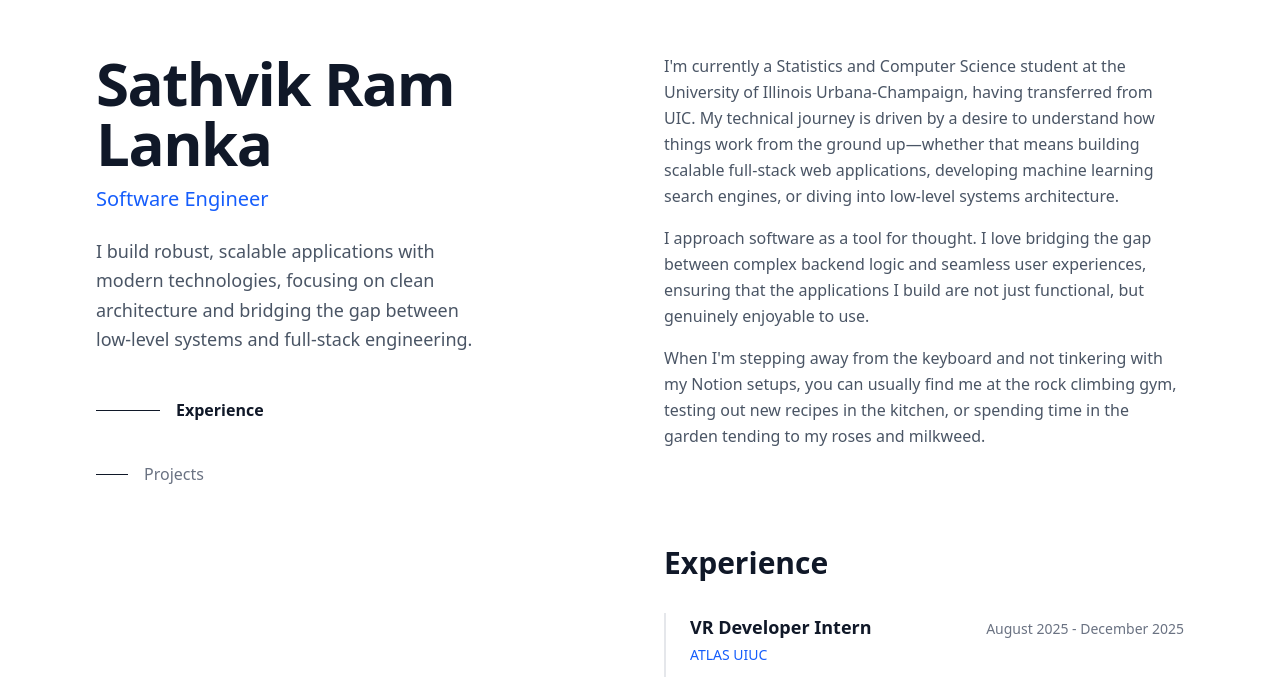
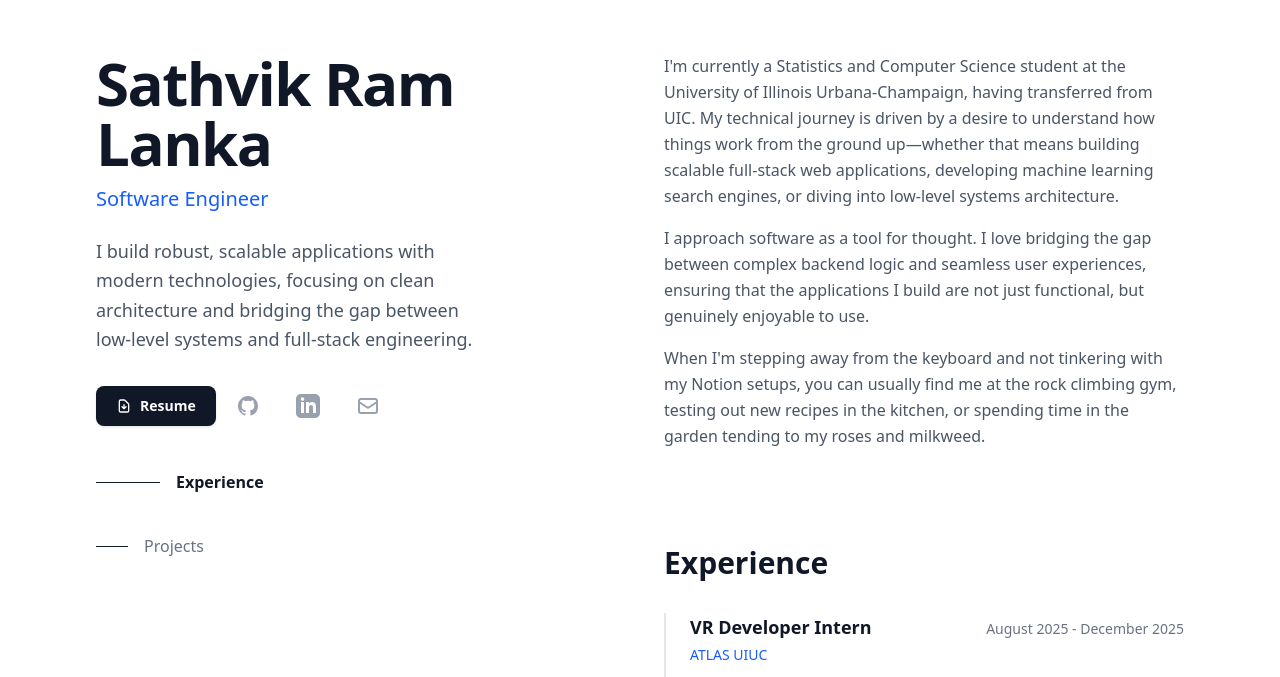
Before and after one commit to RamLanka05/v1, a React (Vite) app: page / in a window 1280 px wide. Shown: the part 123-800 px from the top of the page. Built offline with nearby package versions, Linux system fonts and the light colour scheme.

Commit message:
personal link buttons added

```diff
--- a/src/components/Hero.tsx
+++ b/src/components/Hero.tsx
@@ -7,9 +7,60 @@
       <h2 className="text-xl font-medium text-blue-600 dark:text-blue-400 mb-6">
         Software Engineer
       </h2>
-      <p className="text-lg text-gray-600 dark:text-gray-400 max-w-[400px] leading-relaxed">
+
+      {/* Added mb-8 here to create breathing room between the text and the links */}
+      <p className="text-lg text-gray-600 dark:text-gray-400 max-w-[400px] leading-relaxed mb-8">
         I build robust, scalable applications with modern technologies, focusing on clean architecture and bridging the gap between low-level systems and full-stack engineering.
       </p>
+
+      {/* Socials & Resume Row */}
+      <div className="flex items-center gap-5">
+
+        {/* Resume Button */}
+        <a
+          href="/resume.pdf"
+          target="_blank"
+          rel="noopener noreferrer"
+          className="flex items-center gap-2 text-sm font-semibold text-white bg-gray-900 dark:bg-white dark:text-gray-900 hover:bg-gray-800 dark:hover:bg-gray-100 px-5 py-2.5 rounded-lg transition-all shadow-sm"
+        >
+          <svg className="w-4 h-4" fill="none" viewBox="0 0 24 24" stroke="currentColor">
+            <path strokeLinecap="round" strokeLinejoin="round" strokeWidth={2} d="M12 10v6m0 0l-3-3m3 3l3-3m2 8H7a2 2 0 01-2-2V5a2 2 0 012-2h5.586a1 1 0 01.707.293l5.414 5.414a1 1 0 01.293.707V19a2 2 0 01-2 2z" />
+          </svg>
+          Resume
+        </a>
+
+        {/* GitHub */}
+        <a
+          href="https://github.com/RamLanka05"
+          target="_blank"
+          rel="noopener noreferrer"
+          className="text-gray-400 hover:text-gray-900 dark:hover:text-white transition-colors p-2 -ml-2"
+          aria-label="GitHub"
+        >
+          <svg className="w-6 h-6" fill="currentColor" viewBox="0 0 24 24"><path fillRule="evenodd" d="M12 2C6.477 2 2 6.484 2 12.017c0 4.425 2.865 8.18 6.839 9.504.5.092.682-.217.682-.483 0-.237-.008-.868-.013-1.703-2.782.605-3.369-1.343-3.369-1.343-.454-1.158-1.11-1.466-1.11-1.466-.908-.62.069-.608.069-.608 1.003.07 1.531 1.032 1.531 1.032.892 1.53 2.341 1.088 2.91.832.092-.647.35-1.088.636-1.338-2.22-.253-4.555-1.113-4.555-4.951 0-1.093.39-1.988 1.029-2.688-.103-.253-.446-1.272.098-2.65 0 0 .84-.27 2.75 1.026A9.564 9.564 0 0112 6.844c.85.004 1.705.115 2.504.337 1.909-1.296 2.747-1.027 2.747-1.027.546 1.379.202 2.398.1 2.651.64.7 1.028 1.595 1.028 2.688 0 3.848-2.339 4.695-4.566 4.943.359.309.678.92.678 1.855 0 1.338-.012 2.419-.012 2.747 0 .268.18.58.688.482A10.019 10.019 0 0022 12.017C22 6.484 17.522 2 12 2z" clipRule="evenodd" /></svg>
+        </a>
+
+        {/* LinkedIn */}
+        <a
+          href="https://linkedin.com/in/YOUR_LINKEDIN_HERE"
+          target="_blank"
+          rel="noopener noreferrer"
+          className="text-gray-400 hover:text-blue-600 dark:hover:text-blue-400 transition-colors p-2"
+          aria-label="LinkedIn"
+        >
+          <svg className="w-6 h-6" fill="currentColor" viewBox="0 0 24 24"><path d="M19 0h-14c-2.761 0-5 2.239-5 5v14c0 2.761 2.239 5 5 5h14c2.762 0 5-2.239 5-5v-14c0-2.761-2.238-5-5-5zm-11 19h-3v-11h3v11zm-1.5-12.268c-.966 0-1.75-.79-1.75-1.764s.784-1.764 1.75-1.764 1.75.79 1.75 1.764-.783 1.764-1.75 1.764zm13.5 12.268h-3v-5.604c0-3.368-4-3.113-4 0v5.604h-3v-11h3v1.765c1.396-2.586 7-2.777 7 2.476v6.759z"/></svg>
+        </a>
+
+        {/* Email */}
+        <a
+          href="mailto:your.email@illinois.edu"
+          className="text-gray-400 hover:text-gray-900 dark:hover:text-white transition-colors p-2"
+          aria-label="Email"
+        >
+          <svg className="w-6 h-6" fill="none" viewBox="0 0 24 24" stroke="currentColor"><path strokeLinecap="round" strokeLinejoin="round" strokeWidth={2} d="M3 8l7.89 5.26a2 2 0 002.22 0L21 8M5 19h14a2 2 0 002-2V7a2 2 0 00-2-2H5a2 2 0 00-2 2v10a2 2 0 002 2z" /></svg>
+        </a>
+
+      </div>
     </div>
   )
 }
```
